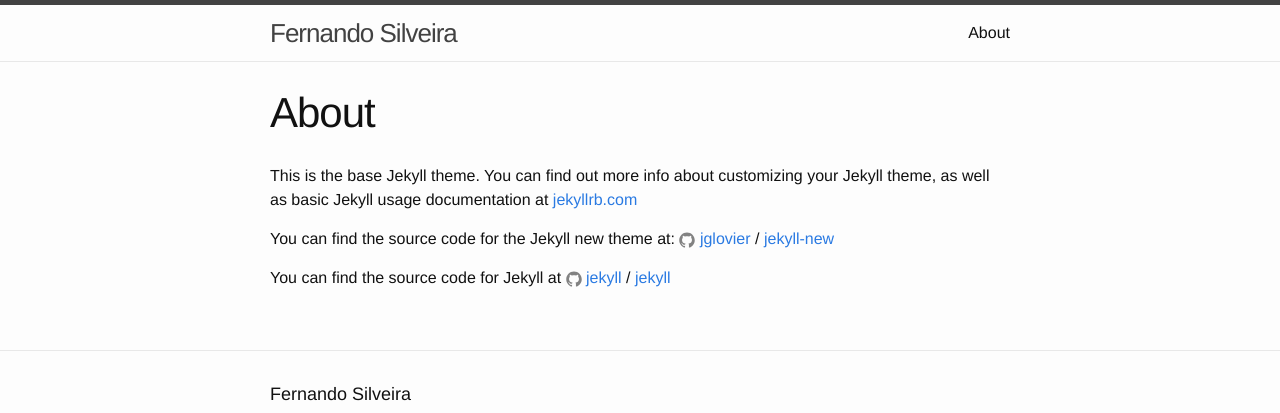
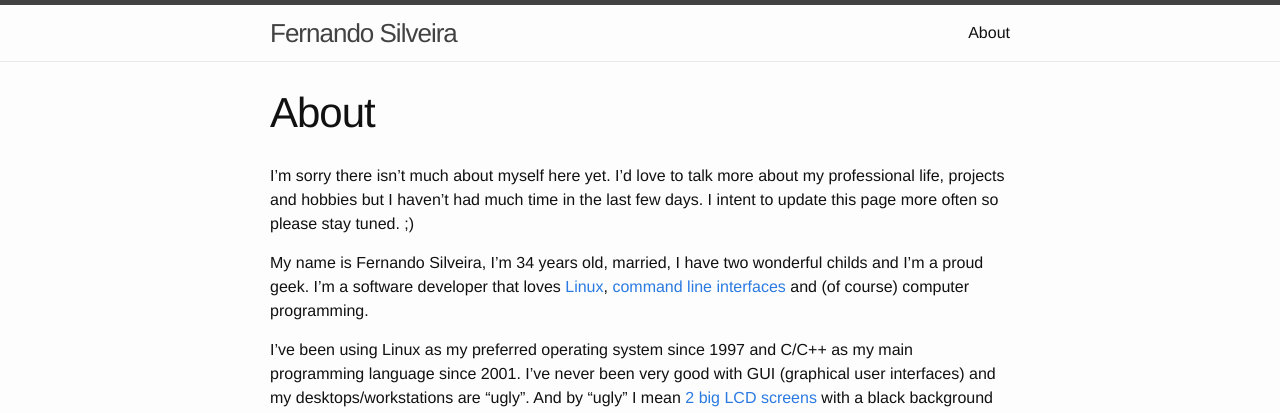
Before and after one commit to swrh/swrh.github.io, a Jekyll site: the page built from about.md, in a window 1280 px wide and 1400 px high. Shown: the top 413 px of the window. Built offline with Jekyll 4.4.1, drawn with Linux system fonts in a browser that asks for light colours; some of the changed text lies outside the part shown.

Commit message:
Updating about page.

```diff
--- a/about.md
+++ b/about.md
@@ -2,14 +2,23 @@
 layout: page
 title: About
 permalink: /about/
+navbar-order: 4
 ---
 
-This is the base Jekyll theme. You can find out more info about customizing your Jekyll theme, as well as basic Jekyll usage documentation at [jekyllrb.com](http://jekyllrb.com/)
+I'm sorry there isn't much about myself here yet. I'd love to talk more about my professional life, projects and hobbies but I haven't had much time in the last few days. I intent to update this page more often so please stay tuned. ;)
 
-You can find the source code for the Jekyll new theme at:
-{% include icon-github.html username="jglovier" %} /
-[jekyll-new](https://github.com/jglovier/jekyll-new)
+My name is Fernando Silveira, I'm 34 years old, married, I have two wonderful childs and I'm a proud geek. I'm a software developer that loves [Linux](http://www.kernel.org), [command line interfaces](http://en.wikipedia.org/wiki/Command-line_interface) and (of course) computer programming.
 
-You can find the source code for Jekyll at
-{% include icon-github.html username="jekyll" %} /
-[jekyll](https://github.com/jekyll/jekyll)
+I've been using Linux as my preferred operating system since 1997 and C/C++ as my main programming language since 2001. I've never been very good with GUI (graphical user interfaces) and my desktops/workstations are "ugly". And by "ugly" I mean [2 big LCD screens](http://www.flickr.com/photos/swrh/5527205850/) with a black background and lots of xterms. No wallpapers, graphical effects or icons. Here is a screenshot of my desktop in 2004:
+
+[![meucomputador-20040204](http://farm9.staticflickr.com/8188/8104227489_c81e74c470.jpg "meucomputador-20040204 by swrh, on Flickr")](http://www.flickr.com/photos/swrh/8104227489/)
+
+Believe me: the only two differences between this screenshot that is 12 years old and my current desktop is that I use a [smaller font](http://packages.qa.debian.org/x/xfonts-nexus.html) and the screen resolution is much bigger. I still use [FVWM](http://www.fvwm.org/) as window manager, [VIM](http://www.vim.org/) as my preferred editor, [Debian GNU/Linux](http://www.debian.org/) as my distro of choice and still have no wallpaper. Here's a more recent screenshot:
+
+[![lui5i-20110124-0830](http://farm9.staticflickr.com/8514/8594218390_c1221bd858.jpg "lui5i-20110124-0830 by swrh, on Flickr")](http://www.flickr.com/photos/swrh/8594218390/)
+
+My configuration files are available [here](https://github.com/{{ site.github_username }}/dotfiles).
+
+If you wish to get in touch with me I'm available in [Twitter](https://twitter.com/{{ site.twitter_username }}) and [LinkedIn](http://br.linkedin.com/in/{{ site.linkedin_username }}). You can find in my [about.me](http://about.me/{{ site.aboutme_username }}) page links to more sites and social networks I'm in. My e-mail is on the bottom of every page of this site and you can write me whenever you want. I'll be happy to answer you promptly.
+
+Thanks! ;)
```
